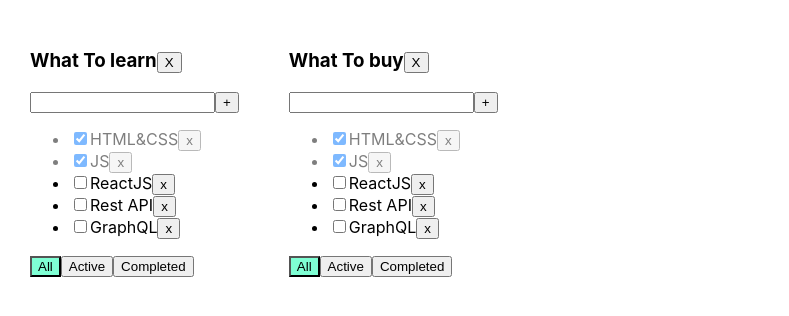
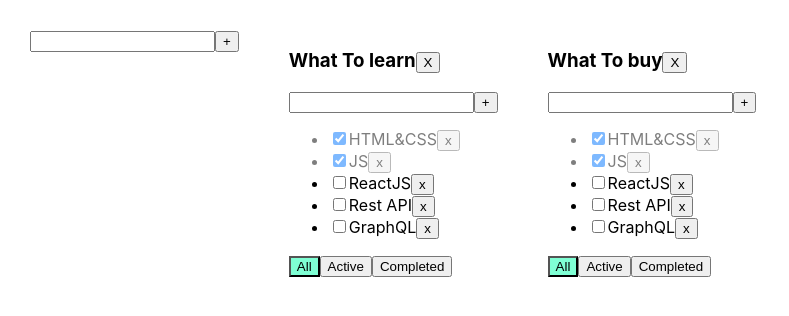
Before and after one commit to AlexeyKrop/todoList.github.io, a React (Create React App) app: page / in a window 1280 px wide. Shown: the top 316 px of the page, without its empty margins (0-789 px from the left). Built offline with nearby package versions, Linux system fonts and the light colour scheme.

Commit message:
add todoList

```diff
--- a/src/App.tsx
+++ b/src/App.tsx
@@ -2,6 +2,7 @@ import React, {useState} from 'react';
 import './App.css';
 import {Todolist} from './Components/Todolist';
 import {v1} from 'uuid';
+import {AddItemForm} from "./Components/AddItemForm";
 
 export type FilterValuesType = "all" | "active" | "completed";
 export type TodoListType = {
@@ -65,8 +66,16 @@ function App() {
     let newTask = {id: v1(), title: title, isDone: false};
     setTasks({...tasks, [todoListId]: [newTask, ...tasks[todoListId]]})
   }
-
-
+  const addToDoList = (title: string) => {
+    const newId = v1();
+    const newToDoList: TodoListType = {
+      id: newId,
+      title: title,
+      filter: 'all'
+    }
+    setTodoList([newToDoList, ...todoList])
+    setTasks({...tasks, [newId]: []})
+  }
   // function changeFilter(todoListId: string, value: FilterValuesType) {
   //   setTodoList(todoList.map(t => t.id === todoListId ? {...t, filter: value} : t))
   // }
@@ -87,6 +96,7 @@ function App() {
   }
   return (
     <div className="App">
+      <AddItemForm addItem={addToDoList} />
       {todoList.map(t => {
         let tasksForTodolist = tasks[t.id];
         if (t.filter === "active") {
@@ -111,8 +121,6 @@ function App() {
           />
         )
       })}
-
-
     </div>
   );
 }
--- a/src/Components/AddItemForm.tsx
+++ b/src/Components/AddItemForm.tsx
@@ -1,9 +1,34 @@
-import React from 'react';
-
-export const AddItemForm = () => {
+import React, {KeyboardEvent, useState} from 'react';
+import {Input} from "./Input";
+import {Button} from "./Button";
+type AddItemFormPropsType = {
+  addItem: (title: string) => void
+}
+export const AddItemForm = (props: AddItemFormPropsType) => {
+  const [title, setTitle] = useState("")
+  const [error, setError] = useState("")
+  const addItem = () => {
+    if (title.trim() !== '') {
+      props.addItem(title.trim());
+    } else {
+      setError('Title is required')
+    }
+    setTitle("");
+  }
+  const onKeyPressInput = (e: KeyboardEvent<HTMLInputElement>) => {
+    setError('')
+    if (e.key === "Enter") {
+      addItem();
+    }
+  }
   return (
-    <div>
-
-    </div>
+    <>
+      <div>
+        <Input type="text" className={error ? 'error' : ''} value={title} setTitle={setTitle}
+               onKeyPressInput={onKeyPressInput}/>
+        <Button name={'+'} callback={addItem}/>
+        <div className={error ? 'error-message' : ''}>{error}</div>
+      </div>
+    </>
   );
 };
--- a/src/Components/Todolist.tsx
+++ b/src/Components/Todolist.tsx
@@ -1,7 +1,8 @@
-import React, {KeyboardEvent, useState} from 'react';
+import React from 'react';
 import {FilterValuesType, TaskType, TodoListType} from '../App';
 import {Button} from "./Button";
 import {Input} from "./Input";
+import {AddItemForm} from "./AddItemForm";
 
 
 type PropsType = {
@@ -10,7 +11,7 @@ type PropsType = {
   tasks: Array<TaskType>
   removeTask: (todoListId: string, taskId: string) => void
   changeFilter: (todoListId: string, value: FilterValuesType) => void
-  addTask: (todoListId: string,title: string) => void
+  addTask: (todoListId: string, title: string) => void
   removeToDoList: (todoListId: string) => void
   onChangeStatusInput: (todoListId: string, id: string, checkedValue: boolean) => void
   filter: string
@@ -19,45 +20,40 @@ type PropsType = {
 }
 
 export function Todolist(props: PropsType) {
-  const [title, setTitle] = useState("")
-  const [error, setError] = useState("")
+  // const [title, setTitle] = useState("")
+  // const [error, setError] = useState("")
 
-  const addTask = () => {
-    if (title.trim() !== '') {
-      props.addTask(props.todoListId, title.trim());
-    } else {
-      setError('Title is required')
-    }
-    setTitle("");
+  const addTask = (title: string) => {
+    props.addTask(props.todoListId, title);
   }
-  const onKeyPressInput = (e: KeyboardEvent<HTMLInputElement>) => {
-    setError('')
-    if (e.key === "Enter") {
-      addTask();
-    }
-  }
+  // const onKeyPressInput = (e: KeyboardEvent<HTMLInputElement>) => {
+  //   setError('')
+  //   if (e.key === "Enter") {
+  //     addTask();
+  //   }
+  // }
   const onChangeStatusInputHandler = (tId: string, checkedValue: boolean) => {
     props.onChangeStatusInput(props.todoListId, tId, checkedValue)
   }
-
   const onClickFilterHandler = (name: FilterValuesType) => {
-   props.changeFilter(props.todoListId, name);
+    props.changeFilter(props.todoListId, name);
   }
   const removeToDoList = () => {
     props.removeToDoList(props.todoListId)
   }
   return <div>
     <h3>{props.title}<Button name={'X'} callback={removeToDoList}/></h3>
-    <div>
-      <Input type="text" className={error ? 'error' : ''} value={title} setTitle={setTitle}
-             onKeyPressInput={onKeyPressInput}/>
-      <Button name={'+'} callback={addTask}/>
-    </div>
-    <div className={error ? 'error-message' : ''}>{error}</div>
+    <AddItemForm addItem={addTask}/>
+    {/*<div>*/}
+    {/*  <Input type="text" className={error ? 'error' : ''} value={title} setTitle={setTitle}*/}
+    {/*         onKeyPressInput={onKeyPressInput}/>*/}
+    {/*  <Button name={'+'} callback={addTask}/>*/}
+    {/*</div>*/}
+    {/*<div className={error ? 'error-message' : ''}>{error}</div>*/}
     <ul>
       {
         props.tasks.map(t => {
-          const onClickRemoveHandler = () => props.removeTask(props.todoListId,t.id)
+          const onClickRemoveHandler = () => props.removeTask(props.todoListId, t.id)
           return <li className={t.isDone ? 'is-done' : ''} key={t.id}>
             <Input onChangeStatusInputHandler={(checkedValue) => {
               onChangeStatusInputHandler(t.id, checkedValue)
@@ -69,9 +65,12 @@ export function Todolist(props: PropsType) {
       }
     </ul>
     <div>
-      <Button className={props.filter === 'all' ? 'active-filter' : ''} name={'All'} callback={() => onClickFilterHandler('all')}/>
-      <Button className={props.filter === 'active' ? 'active-filter' : ''} name={'Active'} callback={() => onClickFilterHandler('active')}/>
-      <Button className={props.filter === 'completed' ? 'active-filter' : ''} name={'Completed'} callback={() => onClickFilterHandler('completed')}/>
+      <Button className={props.filter === 'all' ? 'active-filter' : ''} name={'All'}
+              callback={() => onClickFilterHandler('all')}/>
+      <Button className={props.filter === 'active' ? 'active-filter' : ''} name={'Active'}
+              callback={() => onClickFilterHandler('active')}/>
+      <Button className={props.filter === 'completed' ? 'active-filter' : ''} name={'Completed'}
+              callback={() => onClickFilterHandler('completed')}/>
     </div>
   </div>
 }
```
